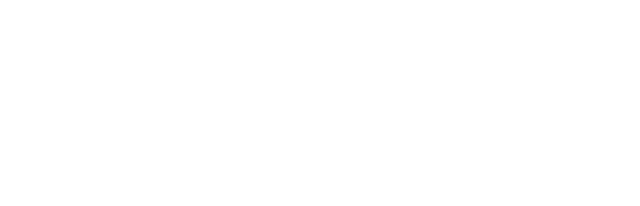
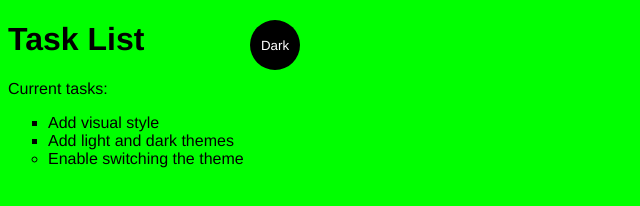
Before and after one commit to ayyb/HTML, a plain HTML site: page index.html in a window 1280 px wide. Shown: the whole page, without its empty margins (0-640 px from the left). Drawn offline with Linux system fonts and the light colour scheme.

Commit message:
간단한 웹 사이트 빌드

```diff
--- a/app.js
+++ b/app.js
@@ -0,0 +1,15 @@
+'use strict'
+const switcher = document.querySelector('.btn');
+
+switcher.addEventListener('click', () => {
+    document.body.classList.toggle('dark-theme');
+    var className = document.body.className;
+    if(className == "light-theme"){
+        this.textContent = "Light";
+    }
+    else{
+        this.textContent = "Dark";
+    }
+
+    console.log('current class name' + className);
+});
--- a/index.html
+++ b/index.html
@@ -4,9 +4,23 @@
     <meta charset="UTF-8">
     <meta http-equiv="X-UA-Compatible" content="IE=edge">
     <meta name="viewport" content="width=device-width, initial-scale=1.0">
-    <title>Simpl</title>
+    <title>Simple website</title>
+    <link rel="stylesheet" href="main.css">
 </head>
-<body>
-
+<body class="light-theme">
+    <h1>Task List</h1>
+    <p id="msg">Current tasks:</p>
+    <ul>
+        <li class="list">Add visual style</li>
+        <li class="list">Add light and dark themes</li>
+        <li>Enable switching the theme</li>
+    </ul>
+    <button class="btn">
+        Dark
+    </button>
 </body>
 </html>
+<!-- 위치에 따른 순서 확인 -->
+<script src="app.js">
+</script>
+<noscript>You need to enable Javascript to view the full site.</noscript>
--- a/main.css
+++ b/main.css
@@ -0,0 +1,56 @@
+:root {
+    --green: #00ff00;
+    --white: #ffffff;
+    --black: #000000;
+}
+
+*{
+    color: var(--fontColor);
+    font-family: helvetica;
+}
+
+body {
+    background: var(--bg);
+}
+
+ul {
+    font-family: helvetica;
+}
+
+li{
+    list-style: circle;
+}
+
+.list {
+    list-style: square;
+}
+
+.light-theme {
+    --bg: var(--green);
+    --fontColor: var(--black);
+    --btnBg: var(--black);
+    --btnFontColor: var(--white);
+  }
+
+  .dark-theme {
+    --bg: var(--black);
+    --fontColor: var(--green);
+    --btnBg: var(--white);
+    --btnFontColor: var(--black);
+  }
+.btn{
+    color:var(--btnFontColor);
+    background:var(--btnBg);
+}
+.btn {
+    position: absolute;
+    top: 20px;
+    left: 250px;
+    height: 50px;
+    width: 50px;
+    border-radius: 50%;
+    border: none;
+    color: var(--btnFontColor);
+    background-color: var(--btnBg);
+  }
+  .btn:focus { outline-style: none; }
```
